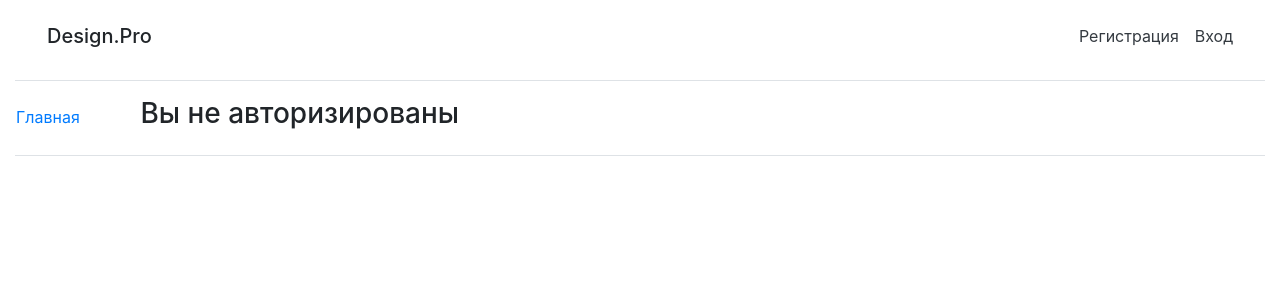
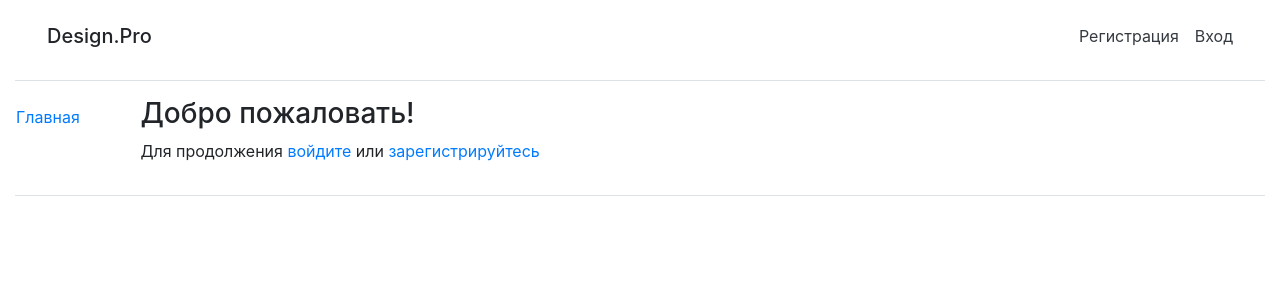
Before and after one commit to vlukashh/hgf, a Django app: page / in a window 1280 px wide. Shown: the top 300 px of the page. Run offline with Django 4.2, Linux system fonts and the light colour scheme; some libraries are stand-ins or nearby versions.

Commit message:
все страницы для 2.1

```diff
--- a/design/main/templates/main/index.html
+++ b/design/main/templates/main/index.html
@@ -1,6 +1,25 @@
 {% extends "layout/basic.html" %}
 
+{% block content %}
 
-{% block content %}
-  <h3>Вы не авторизированы </h3>
+    {% if user.is_authenticated %}
+    <h3>Добро пожаловать! {{user.first_name}}</h3>
+    {% if num_complete %}
+    <p>Список последних выполненных заявок:</p>
+    {% for app in num_complete %}
+        <li><strong>Дата:</strong> {{app.date_app}}</li>
+        <li><strong>Название:</strong> {{app.name_app}}</li>
+        <li><strong>Категория:</strong> {{app.category}}</li>
+        <li><img class="img" src="/media/{{ app.image_app }}"></li>
+        {% if not forloop.last %}<hr>{% endif %}
+    {% endfor %}
+    </ul>
+    {% else %}
+    <p>На данный момент выполненных заявок нет</p>
+    {% endif %}
+    <p>Количество заявок находящихся в работе: {{ num_applications }}</p>
+    {% else %}
+    <h3>Добро пожаловать!</h3>
+    <p>Для продолжения <a href="{% url 'main:login' %}">войдите</a> или <a href="{% url 'main:register' %}">зарегистрируйтесь</a></p>
+    {% endif %}
 {% endblock %}
```
Also changed, not shown: 1 other file.
